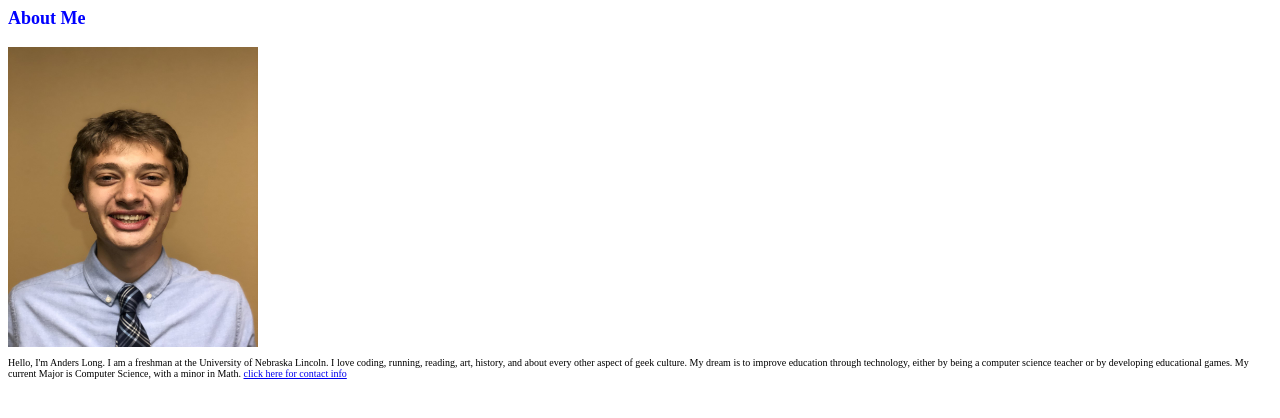
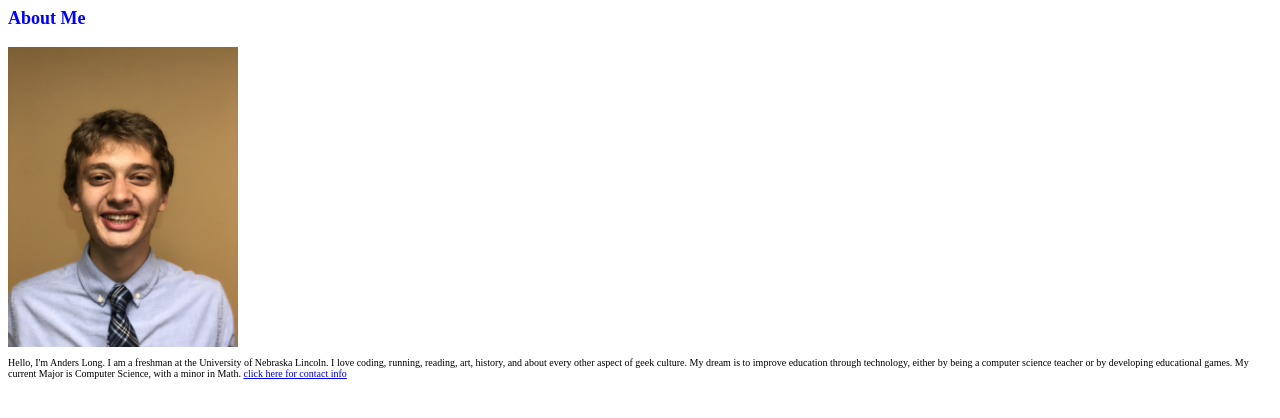
Before and after one commit to AndersLong/AndersLong.github.io, a plain HTML site: page index.html in a window 1280 px wide. Drawn offline with Linux system fonts and the light colour scheme.

Commit message:
Add files via upload

```diff
--- a/index.html
+++ b/index.html
@@ -8,7 +8,7 @@
     <body>
         <section id = "about me">
 		<h3> About Me </h3>
-		<img src = "LinkedInProfile.jpg" style="width:250px;height:300px;">
+		<img src = "LinkedInProfile.jpg" style="width:230px;height:300px;">
 		<p> Hello, I'm Anders Long. I am a freshman at the University of Nebraska Lincoln. I love coding, running, reading, art, history,
 		and about every other aspect of geek culture. My dream is to improve education through technology, either by being a computer science
 		teacher or by developing educational games. My current Major is Computer Science, with a minor in Math. <a href = "contact.html"> click here for contact info</a> </p>
```
Also changed, not shown: 1 other file.
